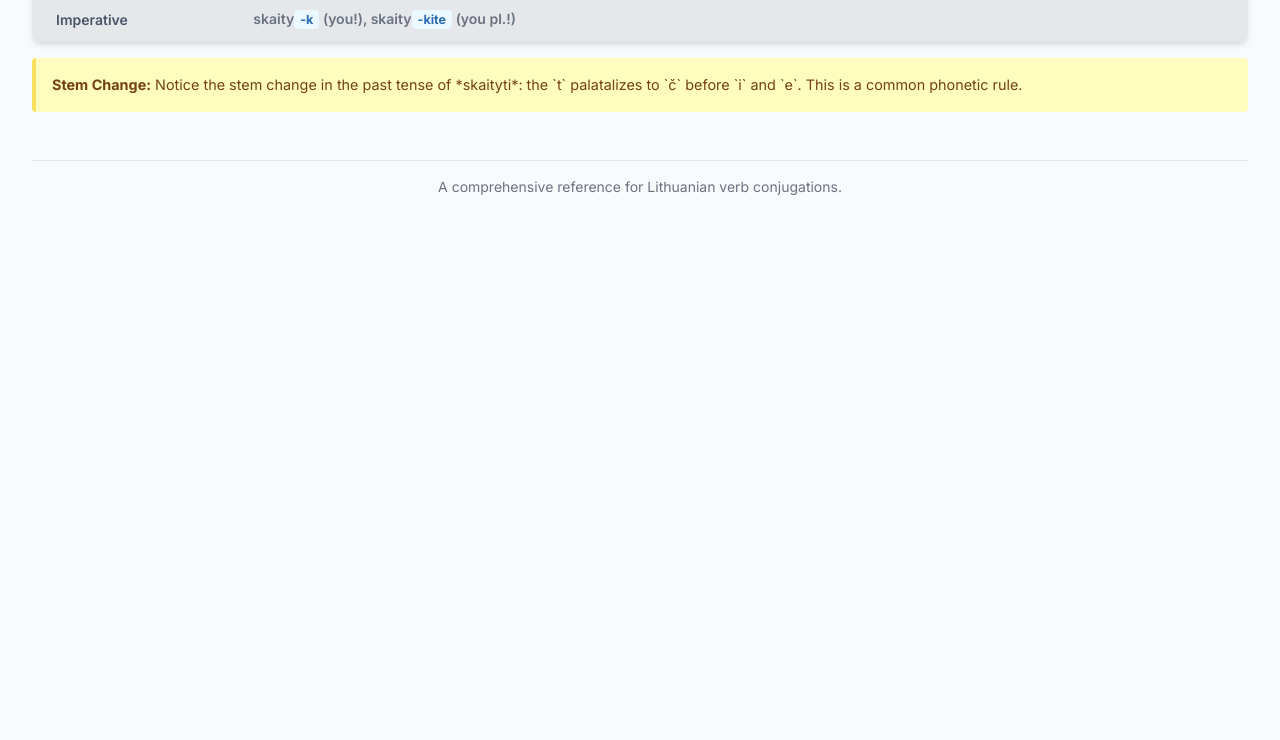
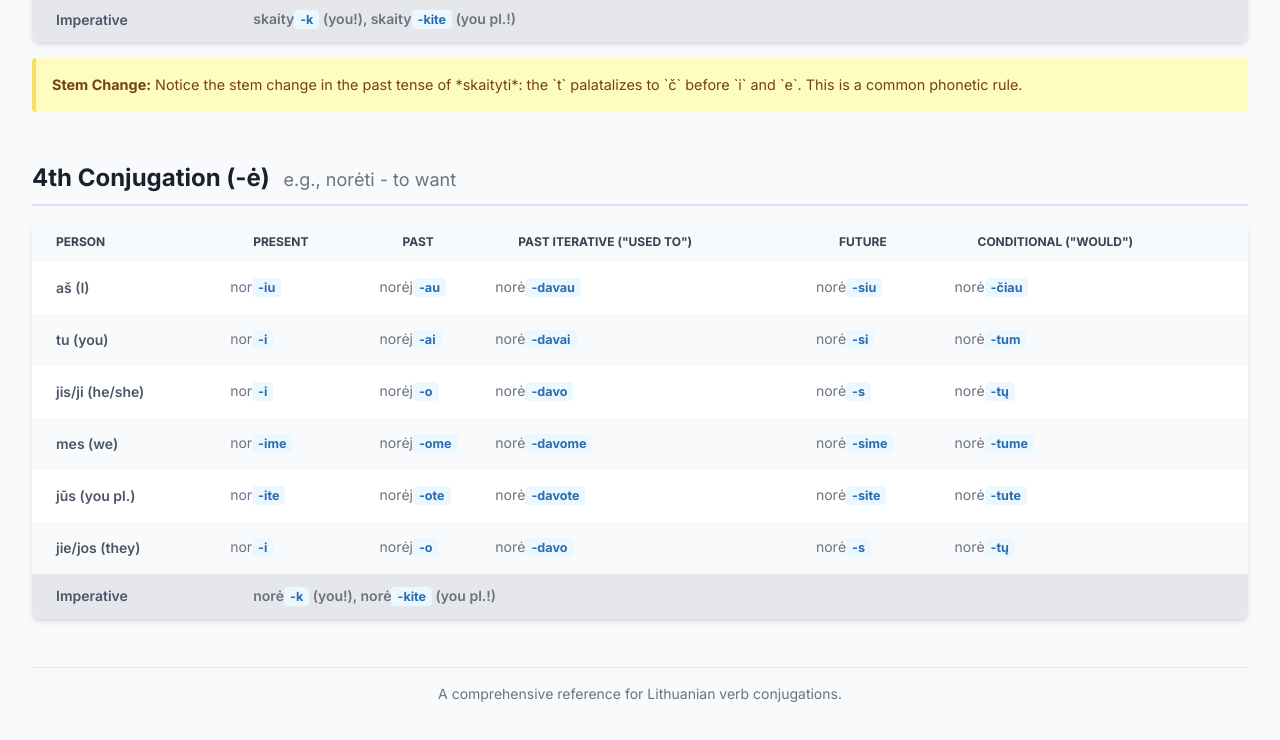
Before and after one commit to infkf/litsheets, a plain HTML site: page verbs.html in a window 1280 px wide. Shown: the part 1802-2542 px from the top of the page. Before the commit the page ends 2047 px from the top, so only its background shows below. Drawn offline with nearby package versions, Linux system fonts and the light colour scheme.

Commit message:
Add ė-verb conjugation

```diff
--- a/verbs.html
+++ b/verbs.html
@@ -124,7 +124,7 @@
             Almost all verb forms are derived from three principal parts
             (stems): the **Infinitive stem** (e.g., dirb-), the **Present Tense
             3rd person stem** (e.g., dirb-a), and the **Past Tense 3rd person
-            stem** (e.g., dirb-o). Verbs are grouped into 3 conjugations based
+            stem** (e.g., dirb-o). Verbs are grouped into 4 conjugations based
             on the vowel in the present tense 3rd person ending.
           </p>
         </section>
@@ -391,6 +391,91 @@
             This is a common phonetic rule.
           </div>
         </section>
+        <!-- 4th Conjugation -->
+        <section id="4th-conjugation">
+          <h2 class="decl-header border-b-2 border-purple-200">
+            4th Conjugation (-ė)
+            <span class="text-lg font-normal text-gray-500 ml-2"
+              >e.g., norėti - to want</span
+            >
+          </h2>
+          <div class="table-container">
+            <table class="w-full text-sm text-left text-gray-500">
+              <thead class="text-xs text-gray-700 uppercase">
+                <tr>
+                  <th scope="col" class="px-6 py-3">Person</th>
+                  <th scope="col" class="px-6 py-3">Present</th>
+                  <th scope="col" class="px-6 py-3">Past</th>
+                  <th scope="col" class="px-6 py-3">
+                    Past Iterative ("used to")
+                  </th>
+                  <th scope="col" class="px-6 py-3">Future</th>
+                  <th scope="col" class="px-6 py-3">Conditional ("would")</th>
+                </tr>
+              </thead>
+              <tbody>
+                <tr class="bg-white">
+                  <td class="px-6 py-4 case-label">aš (I)</td>
+                  <td>nor<span class="ending">-iu</span></td>
+                  <td>norėj<span class="ending">-au</span></td>
+                  <td>norė<span class="ending">-davau</span></td>
+                  <td>norė<span class="ending">-siu</span></td>
+                  <td>norė<span class="ending">-čiau</span></td>
+                </tr>
+                <tr class="bg-gray-50">
+                  <td class="px-6 py-4 case-label">tu (you)</td>
+                  <td>nor<span class="ending">-i</span></td>
+                  <td>norėj<span class="ending">-ai</span></td>
+                  <td>norė<span class="ending">-davai</span></td>
+                  <td>norė<span class="ending">-si</span></td>
+                  <td>norė<span class="ending">-tum</span></td>
+                </tr>
+                <tr class="bg-white">
+                  <td class="px-6 py-4 case-label">jis/ji (he/she)</td>
+                  <td>nor<span class="ending">-i</span></td>
+                  <td>norėj<span class="ending">-o</span></td>
+                  <td>norė<span class="ending">-davo</span></td>
+                  <td>norė<span class="ending">-s</span></td>
+                  <td>norė<span class="ending">-tų</span></td>
+                </tr>
+                <tr class="bg-gray-50">
+                  <td class="px-6 py-4 case-label">mes (we)</td>
+                  <td>nor<span class="ending">-ime</span></td>
+                  <td>norėj<span class="ending">-ome</span></td>
+                  <td>norė<span class="ending">-davome</span></td>
+                  <td>norė<span class="ending">-sime</span></td>
+                  <td>norė<span class="ending">-tume</span></td>
+                </tr>
+                <tr class="bg-white">
+                  <td class="px-6 py-4 case-label">jūs (you pl.)</td>
+                  <td>nor<span class="ending">-ite</span></td>
+                  <td>norėj<span class="ending">-ote</span></td>
+                  <td>norė<span class="ending">-davote</span></td>
+                  <td>norė<span class="ending">-site</span></td>
+                  <td>norė<span class="ending">-tute</span></td>
+                </tr>
+                <tr class="bg-gray-50">
+                  <td class="px-6 py-4 case-label">jie/jos (they)</td>
+                  <td>nor<span class="ending">-i</span></td>
+                  <td>norėj<span class="ending">-o</span></td>
+                  <td>norė<span class="ending">-davo</span></td>
+                  <td>norė<span class="ending">-s</span></td>
+                  <td>norė<span class="ending">-tų</span></td>
+                </tr>
+              </tbody>
+              <tfoot class="bg-gray-200 font-semibold">
+                <td class="px-6 py-3 case-label">Imperative</td>
+                <td colspan="5" class="px-6 py-3">
+                  norė<span class="ending">-k</span> (you!), norė<span
+                    class="ending"
+                    >-kite</span
+                  >
+                  (you pl.!)
+                </td>
+              </tfoot>
+            </table>
+          </div>
+        </section>
       </main>
 
       <footer class="text-center mt-12 py-4 border-t text-gray-500 text-sm">
```
